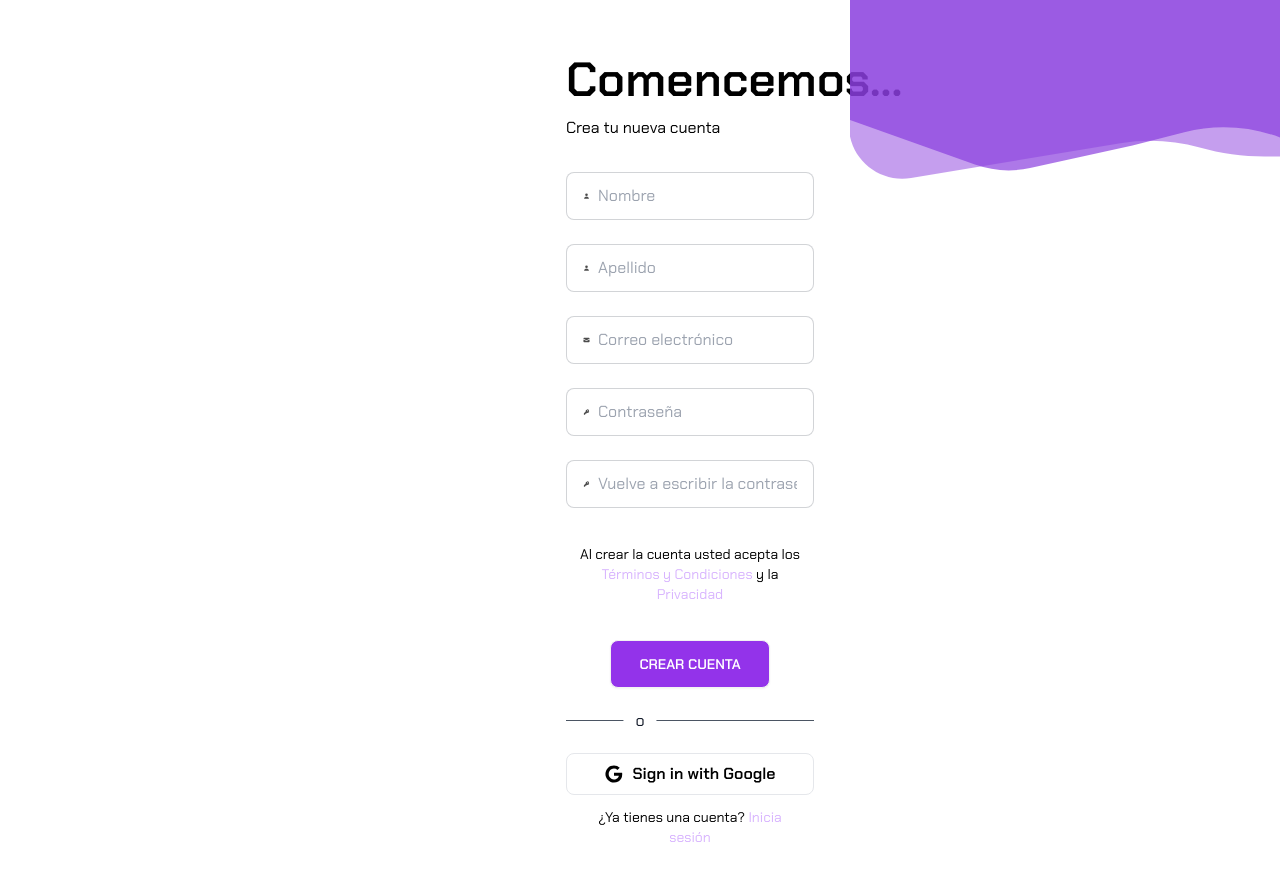
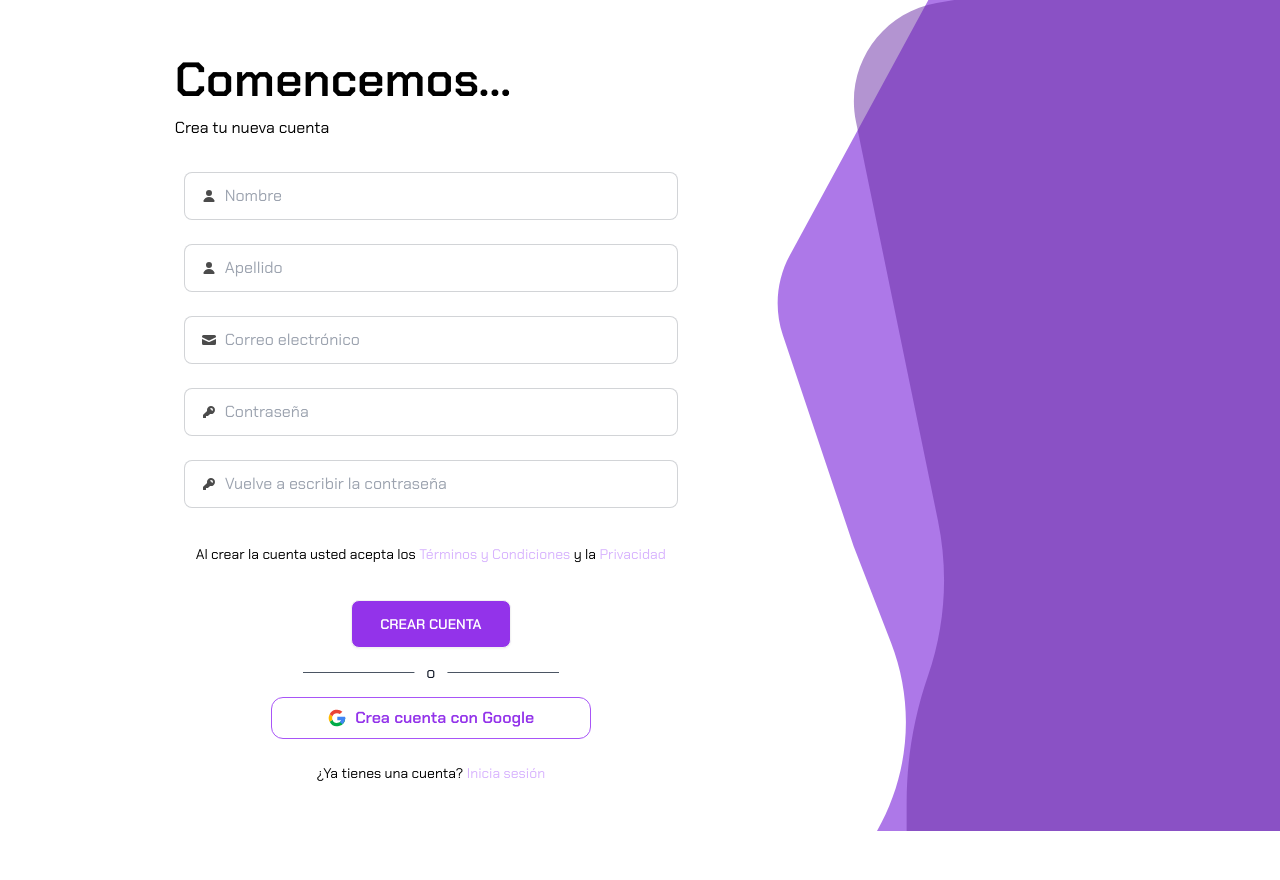
Before and after one commit to K-FinCity/fincity-frontend, a Next.js app: page /registro in a window 1280 px wide. Shown: the top 880 px of the page. After the commit the page ends 831 px from the top, so only its background shows below. Built offline with nearby package versions, Linux system fonts and the light colour scheme.

Commit message:
fix: Fixed styles, now looks good on tablet and desktop, improved colors

```diff
--- a/pages/registro.jsx
+++ b/pages/registro.jsx
@@ -40,15 +40,13 @@ export default function Page() {
   };
 
   return (
-    <div className="flex flex-col lg:flex-row-reverse lg:min-h-screen w-screen">
-      <div className="relative">
+    <div className="flex flex-col xl:flex-row-reverse xl:min-h-screen w-screen">
+      <div className="relative xl:w-1/2">
         <svg
           xmlns="http://www.w3.org/2000/svg"
-          width="430"
-          height="171"
           viewBox="0 0 430 171"
           fill="none"
-          className="absolute"
+          className="absolute xl:hidden"
         >
           <path
             d="M0 0H430V137.453C399.406 125.945 366.017 124.112 334.347 132.2L282.5 145.441L180.098 168.042C161.738 172.094 142.609 170.888 124.903 164.563L0 119.943V0Z"
@@ -58,10 +56,9 @@ export default function Page() {
         </svg>
         <svg
           xmlns="http://www.w3.org/2000/svg"
-          width="430"
-          height="179"
           viewBox="0 0 430 179"
           fill="none"
+          className="xl:hidden"
         >
           <path
             d="M0 0H430V156.496H414.792C392.784 156.496 370.88 153.484 349.689 147.545C323.879 140.31 296.794 138.839 270.352 143.236L61.0452 178.037C32.8884 182.719 6.01818 164.462 0 136.56V0Z"
@@ -69,12 +66,42 @@ export default function Page() {
             fill-opacity="0.5"
           />
         </svg>
+
+        {/* DESKTOP */}
+        <svg
+          xmlns="http://www.w3.org/2000/svg"
+          viewBox="0 0 504 832"
+          fill="none"
+          className="hidden xl:block absolute h-full top-0 end-0"
+        >
+          <path
+            d="M504 0L504 832L100.107 832C132.969 774.469 138.14 705.189 114.183 643.417L76.635 546.605L5.82239 335.34C-2.99365 309.038 -0.488037 280.256 12.7404 255.873L151.558 0L504 0Z"
+            fill="#8B3FDE"
+            fill-opacity="0.7"
+          />
+        </svg>
+        <svg
+          xmlns="http://www.w3.org/2000/svg"
+          viewBox="0 0 428 832"
+          fill="none"
+          className="hidden xl:block absolute h-full top-0 end-0"
+        >
+          <path
+            d="M428 0L428 832L53.7185 832V803.503C53.7185 760.404 60.9219 717.608 75.0311 676.884C92.2891 627.072 95.7964 573.527 85.1837 521.889L2.94284 121.73C-8.41144 66.4834 28.1437 12.7828 83.7054 3.08729L101.398 0L428 0Z"
+            fill="#682BA4"
+            fill-opacity="0.5"
+          />
+        </svg>
       </div>
-      <main className={`${chakra.className} mt-5 p-5 md:p-9 lg:w-1/4`}>
-        <h1 className="text-5xl font-bold">Comencemos...</h1>
-        <h2 className="mt-3 text-base">Crea tu nueva cuenta</h2>
+      <main
+        className={`${chakra.className} mt-5 p-5 md:p-9 xl:w-full flex flex-col justify-center items-center`}
+      >
+        <div className="xl:max-w-lg xl:w-full">
+          <h1 className="text-5xl font-bold xl:text-start">Comencemos...</h1>
+          <h2 className="mt-3 text-base">Crea tu nueva cuenta</h2>
+        </div>
         <form
-          className="flex flex-col items-center gap-6 mt-8"
+          className="flex flex-col items-center gap-6 mt-8 max-w-xl"
           onSubmit={handleSubmit(onSubmit)}
         >
           <label className="input input-bordered flex items-center gap-2 w-full bg-white">
@@ -249,8 +276,8 @@ export default function Page() {
           </button>
         </form>
 
-        <div className="inline-flex items-center justify-center w-full">
-          <hr className="w-64 h-px my-8 bg-gray-600 border-0 " />
+        <div className="inline-flex items-center justify-center w-full max-w-xl relative ">
+          <hr className="w-64 h-px my-6 bg-gray-600 border-0 " />
           <span className="absolute px-3 font-medium text-gray-900 -translate-x-1/2 left-1/2 bg-white ">
             o
           </span>
@@ -258,19 +285,47 @@ export default function Page() {
 
         <button
           type="button"
-          class="py-2 px-4 flex justify-center items-center hover:bg-purple-600 w-full transition ease-in duration-200 text-center text-base font-semibold  border focus:outline-none focus:ring-2 focus:ring-offset-2 rounded-lg border-3"
+          class="mb-3 py-2 px-4 flex justify-center items-center relative *:hover:absolute *:hover:start-1/2 *:hover:transform *:hover:-translate-x-1/2  *:hover:ease-in *:hover:duration-200 hover:bg-purple-600 hover:text-purple-600 transition ease-in duration-200 text-center text-purple-600 text-base font-semibold border border-purple-500 focus:outline-none focus:ring-2 focus:ring-offset-2 rounded-xl border-3 w-80"
           onClick={() => signIn('google')}
         >
           <svg
+            xmlns="http://www.w3.org/2000/svg"
             width="20"
             height="20"
-            class="mr-2"
-            viewBox="0 0 1792 1792"
-            xmlns="http://www.w3.org/2000/svg"
+            viewBox="0 0 32 32"
+            data-name="Layer 1"
+            className="me-2"
           >
-            <path d="M896 786h725q12 67 12 128 0 217-91 387.5t-259.5 266.5-386.5 96q-157 0-299-60.5t-245-163.5-163.5-245-60.5-299 60.5-299 163.5-245 245-163.5 299-60.5q300 0 515 201l-209 201q-123-119-306-119-129 0-238.5 65t-173.5 176.5-64 243.5 64 243.5 173.5 176.5 238.5 65q87 0 160-24t120-60 82-82 51.5-87 22.5-78h-436v-264z"></path>
+            <path
+              d="M23.75,16A7.7446,7.7446,0,0,1,8.7177,18.6259L4.2849,22.1721A13.244,13.244,0,0,0,29.25,16"
+              fill="#00ac47"
+            />
+            <path
+              d="M23.75,16a7.7387,7.7387,0,0,1-3.2516,6.2987l4.3824,3.5059A13.2042,13.2042,0,0,0,29.25,16"
+              fill="#4285f4"
+            />
+            <path
+              d="M8.25,16a7.698,7.698,0,0,1,.4677-2.6259L4.2849,9.8279a13.177,13.177,0,0,0,0,12.3442l4.4328-3.5462A7.698,7.698,0,0,1,8.25,16Z"
+              fill="#ffba00"
+            />
+            <polygon
+              fill="#2ab2db"
+              points="8.718 13.374 8.718 13.374 8.718 13.374 8.718 13.374"
+            />
+            <path
+              d="M16,8.25a7.699,7.699,0,0,1,4.558,1.4958l4.06-3.7893A13.2152,13.2152,0,0,0,4.2849,9.8279l4.4328,3.5462A7.756,7.756,0,0,1,16,8.25Z"
+              fill="#ea4435"
+            />
+            <polygon
+              fill="#2ab2db"
+              points="8.718 18.626 8.718 18.626 8.718 18.626 8.718 18.626"
+            />
+            <path
+              d="M29.25,15v1L27,19.5H16.5V14H28.25A1,1,0,0,1,29.25,15Z"
+              fill="#4285f4"
+            />
           </svg>
-          Sign in with Google
+          Crea cuenta con Google
         </button>
         <p className="text-center text-sm p-3">
           ¿Ya tienes una cuenta?{' '}
```
